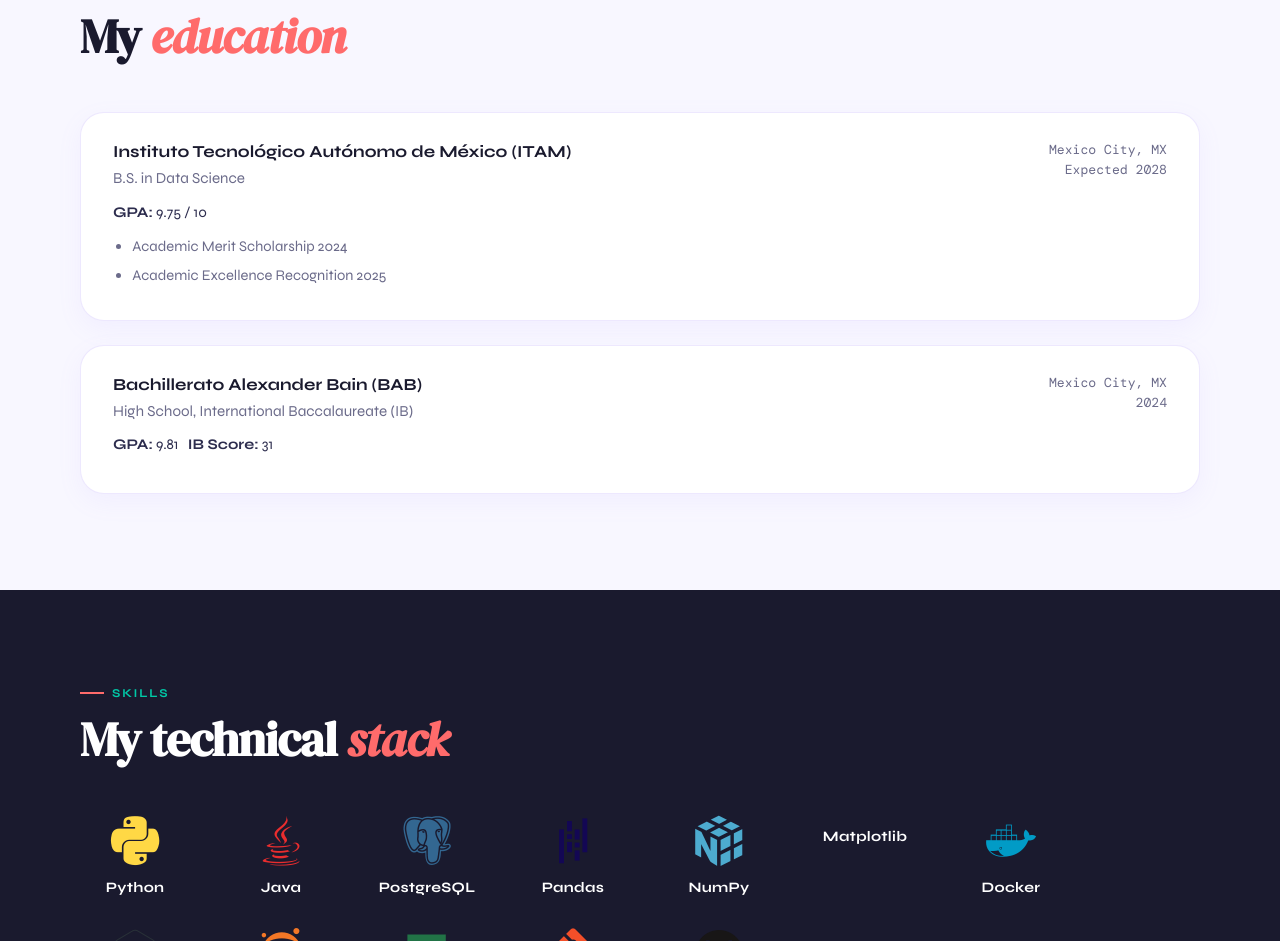
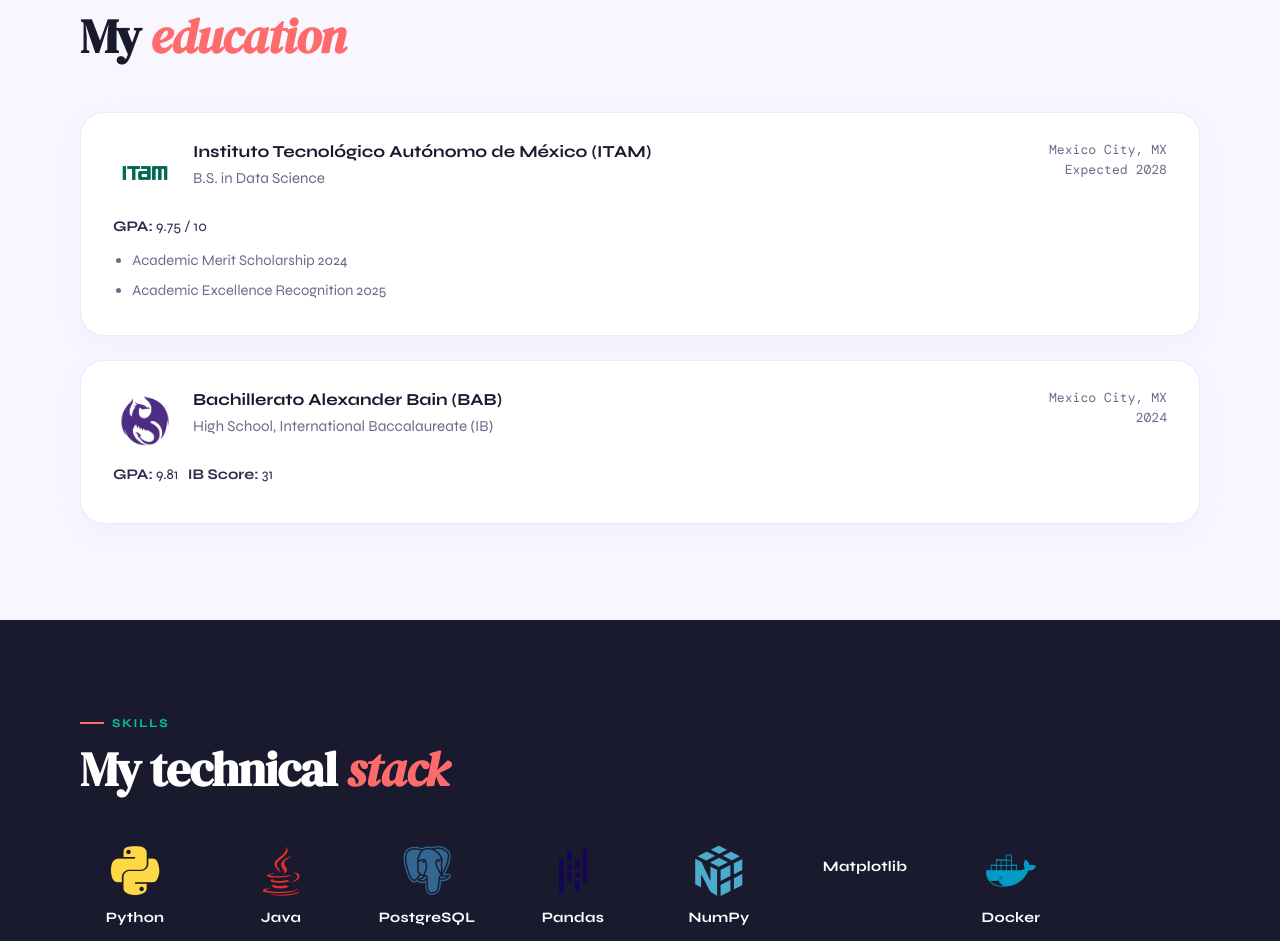
Before and after one commit to reginacabralc/reginacabralc.github.io, a plain HTML site: page index.html in a window 1280 px wide. Shown: the part 1590-2531 px from the top of the page. Drawn offline with nearby package versions, Linux system fonts and the light colour scheme.

Commit message:
Add school logos to education section

```diff
--- a/index.html
+++ b/index.html
@@ -387,6 +387,22 @@
   display:block;
 }
 
+.edu-left{
+  display:flex;
+  align-items:flex-start;
+  gap:1rem;
+}
+
+.edu-logo{
+  width:64px;
+  height:64px;
+  object-fit:contain;
+  border-radius:0.75rem;
+  background:white;
+  padding:0.35rem;
+  flex-shrink:0;
+}
+
 @media (max-width: 768px){
   nav{padding:1rem 1.25rem}
   .nav-links{gap:1rem}
@@ -471,15 +487,20 @@
   <div class="education-grid">
 <div class="edu-card">
   <div class="edu-top">
+    <div class="edu-left">
+      <img src="/assets/itam-logo.jpg" alt="ITAM logo" class="edu-logo">
       <div>
         <h3>Instituto Tecnológico Autónomo de México (ITAM)</h3>
         <p class="edu-degree">B.S. in Data Science</p>
       </div>
+    </div>
+
     <div class="edu-meta">
       <span>Mexico City, MX</span>
       <span>Expected 2028</span>
     </div>
   </div>
+
   <p class="edu-detail"><strong>GPA:</strong> 9.75 / 10</p>
   <ul class="edu-list">
     <li>Academic Merit Scholarship 2024</li>
@@ -489,15 +510,20 @@
 
 <div class="edu-card">
     <div class="edu-top">
+      <div class="edu-left">
+        <img src="/assets/alexander-bain-logo.png" alt="Alexander Bain logo" class="edu-logo">
         <div>
           <h3>Bachillerato Alexander Bain (BAB)</h3>
           <p class="edu-degree">High School, International Baccalaureate (IB)</p>
         </div>
+      </div>
+
       <div class="edu-meta">
         <span>Mexico City, MX</span>
         <span>2024</span>
       </div>
     </div>
+
     <p class="edu-detail"><strong>GPA:</strong> 9.81 &nbsp; <strong>IB Score:</strong> 31</p>
   </div>
   </div>
```
Also changed, not shown: assets/alexander-bain-logo.png (added), assets/itam-logo.jpg (added). Lines whose indentation alone changed are shown as unchanged.
